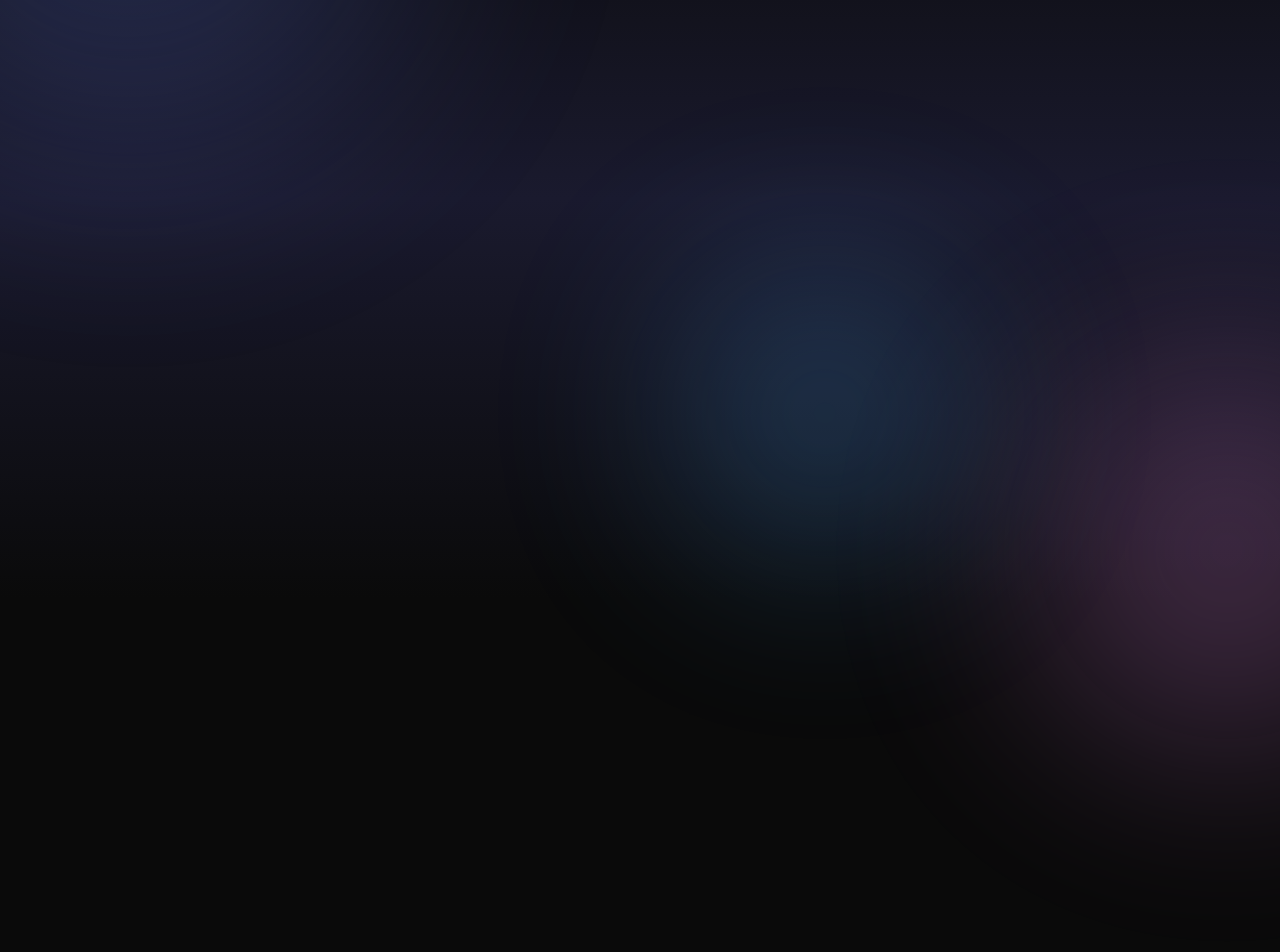
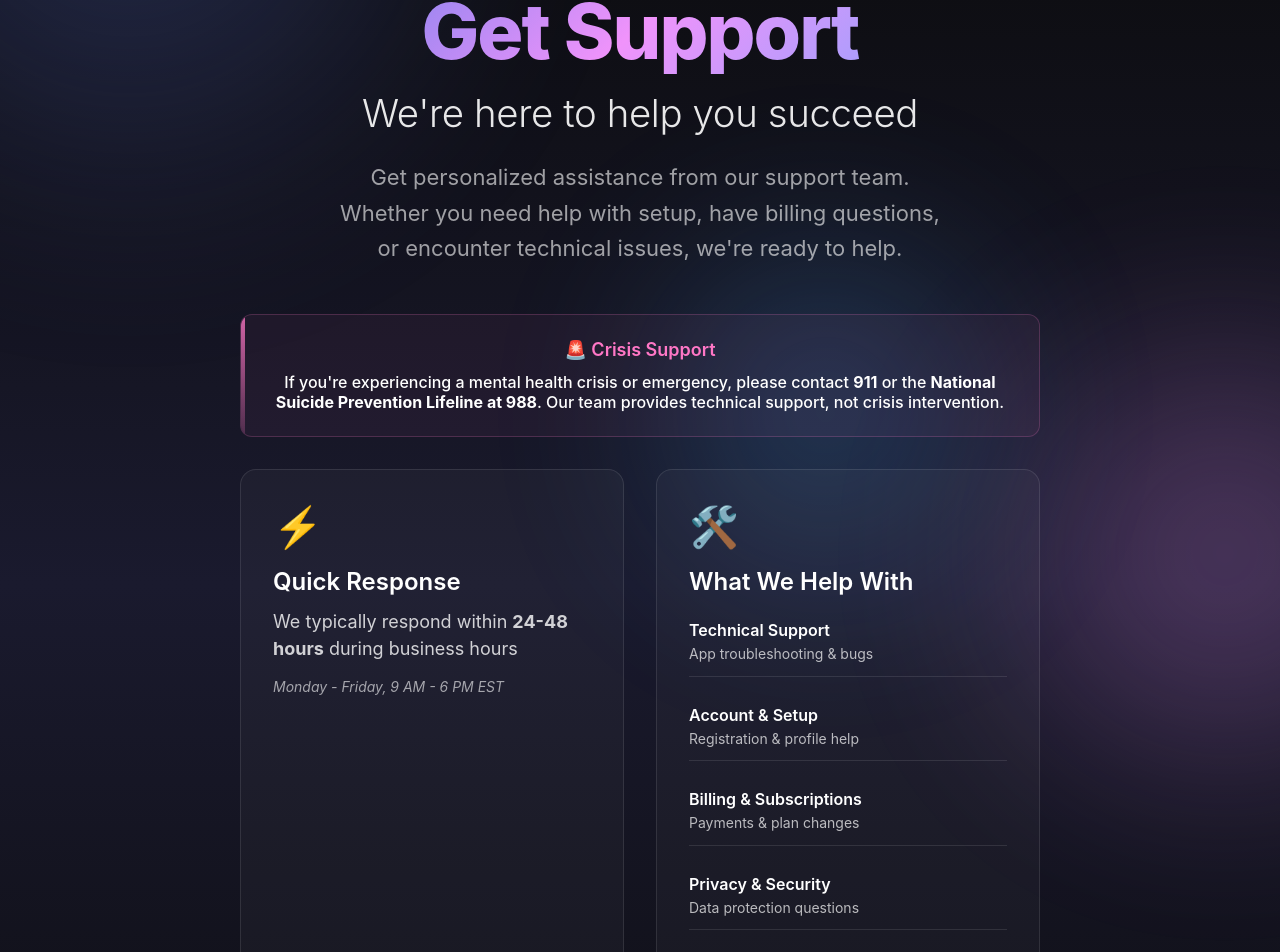
Before and after one commit to jasonmzx/revice-web-page, a React (Vite) app in the folder app/: page /support in a window 1280 px wide. Shown: the part 202-1154 px from the top of the page. Before the commit the page ends 800 px from the top, so only its background shows below. Built offline with nearby package versions, Linux system fonts and the light colour scheme.

Commit message:
Support page improved

```diff
--- a/app/src/App.jsx
+++ b/app/src/App.jsx
@@ -27,7 +27,7 @@ function App() {
             <Route path="/features" element={<Features />} />
             <Route path="/privacy-policy" element={<PrivacyPolicy />} />
             <Route path="/terms-of-service" element={<TermsOfService />} />
-            <Route path="/get-support" element={<GetSupport />} />
+            <Route path="/support" element={<GetSupport />} />
           </Routes>
         </main>
       </div>
--- a/app/src/components/Navigation.jsx
+++ b/app/src/components/Navigation.jsx
@@ -57,8 +57,8 @@ function Navigation() {
             Features
           </Link>
           <Link
-            to="/get-support"
-            className={`nav-link ${isActive('/get-support') ? 'active' : ''}`}
+            to="/support"
+            className={`nav-link ${isActive('/support') ? 'active' : ''}`}
           >
             Support
           </Link>
@@ -127,9 +127,9 @@ function Navigation() {
           Features
         </Link>
         <Link
-          to="/get-support"
+          to="/support"
           onClick={handleNavClick}
-          className={`mobile-nav-link ${isActive('/get-support') ? 'active' : ''}`}
+          className={`mobile-nav-link ${isActive('/support') ? 'active' : ''}`}
         >
           Support
         </Link>
--- a/app/src/index.css
+++ b/app/src/index.css
@@ -33,7 +33,7 @@
 }
 
 .support-title {
-  font-size: clamp(3.5rem, 7vw, 6rem);
+  font-size: clamp(3.5rem, 6vw, 6rem);
   font-weight: 800;
   margin-bottom: 1rem;
   line-height: 1.1;
@@ -293,6 +293,28 @@
     font-size: 1rem;
   }
 
+  .support-cards {
+    grid-template-columns: 1fr;
+    gap: 1.5rem;
+    margin: 1.5rem 0 2.5rem 0;
+  }
+
+  .support-card {
+    padding: 1.5rem;
+  }
+
+  .card-icon {
+    font-size: 2rem;
+  }
+
+  .support-card h3 {
+    font-size: 1.25rem;
+  }
+
+  .support-card p {
+    font-size: 1rem;
+  }
+
   .support-image-container {
     margin-top: 3rem;
   }
@@ -1401,6 +1423,97 @@ a:focus-visible {
   margin-bottom: 0;
 }
 
+.alert-header {
+  font-size: 1.125rem;
+  font-weight: 600;
+  margin-bottom: 0.75rem;
+  color: #ff77c6;
+}
+
+/* Support Cards */
+.support-intro {
+  margin-bottom: 2rem;
+}
+
+.support-cards {
+  display: grid;
+  grid-template-columns: repeat(auto-fit, minmax(350px, 1fr));
+  gap: 2rem;
+  margin: 2rem 0 3rem 0;
+}
+
+.support-card {
+  background: rgba(255, 255, 255, 0.03);
+  border: 1px solid rgba(255, 255, 255, 0.1);
+  border-radius: 16px;
+  padding: 2rem;
+  text-align: left;
+  transition: all 0.3s ease;
+  backdrop-filter: blur(10px);
+}
+
+.support-card:hover {
+  transform: translateY(-4px);
+  border-color: rgba(102, 126, 234, 0.3);
+  background: rgba(255, 255, 255, 0.05);
+}
+
+.card-icon {
+  font-size: 2.5rem;
+  margin-bottom: 1rem;
+  display: block;
+}
+
+.support-card h3 {
+  font-size: 1.5rem;
+  font-weight: 600;
+  color: #ffffff;
+  margin-bottom: 0.75rem;
+}
+
+.support-card p {
+  color: rgba(255, 255, 255, 0.8);
+  font-size: 1.125rem;
+  line-height: 1.5;
+  margin-bottom: 1rem;
+}
+
+.hours-info {
+  color: rgba(255, 255, 255, 0.6);
+  font-size: 0.875rem;
+  font-style: italic;
+}
+
+.help-categories {
+  display: flex;
+  flex-direction: column;
+  gap: 1rem;
+}
+
+.category {
+  display: flex;
+  flex-direction: column;
+  gap: 0.25rem;
+  padding: 0.75rem 0;
+  border-bottom: 1px solid rgba(255, 255, 255, 0.1);
+}
+
+.category:last-child {
+  border-bottom: none;
+}
+
+.category strong {
+  color: #ffffff;
+  font-weight: 600;
+  font-size: 1rem;
+}
+
+.category span {
+  color: rgba(255, 255, 255, 0.7);
+  font-size: 0.875rem;
+  line-height: 1.4;
+}
+
 /* Contact Info Box */
 .contact-info {
   background: rgba(120, 119, 198, 0.05);
--- a/app/src/pages/GetSupport.jsx
+++ b/app/src/pages/GetSupport.jsx
@@ -10,7 +10,7 @@ function GetSupport() {
   }, []);
 
   const handleContactClick = () => {
-    window.location.href = 'mailto:support@reviceapp.com?subject=Support Request';
+    window.location.href = 'mailto:help@revice.app?subject=Support Request';
   };
 
   return (
@@ -21,13 +21,55 @@ function GetSupport() {
             <span className="support-title-gradient">Get Support</span>
           </h1>
 
-          <h2 className="support-subtitle">We're here to help</h2>
+          <div className="support-intro">
+            <h2 className="support-subtitle">We're here to help you succeed</h2>
 
-          <p className="support-description">
-            Click the button below to get in touch with us via email.
-            Whether you have a refund inquiry, technical issue, or any other questions,
-            our support team is ready to assist you.
-          </p>
+            <p className="support-description">
+              Get personalized assistance from our support team. Whether you need help with setup,
+              have billing questions, or encounter technical issues, we're ready to help.
+            </p>
+          </div>
+
+          <div className="alert-box">
+            <div className="alert-header">🚨 Crisis Support</div>
+            <p>If you're experiencing a mental health crisis or emergency, please contact <strong>911</strong> or the <strong>National Suicide Prevention Lifeline at 988</strong>. Our team provides technical support, not crisis intervention.</p>
+          </div>
+
+          <div className="support-cards">
+            <div className="support-card">
+              <div className="card-icon">⚡</div>
+              <h3>Quick Response</h3>
+              <p>We typically respond within <strong>24-48 hours</strong> during business hours</p>
+              <div className="hours-info">Monday - Friday, 9 AM - 6 PM EST</div>
+            </div>
+
+            <div className="support-card">
+              <div className="card-icon">🛠️</div>
+              <h3>What We Help With</h3>
+              <div className="help-categories">
+                <div className="category">
+                  <strong>Technical Support</strong>
+                  <span>App troubleshooting & bugs</span>
+                </div>
+                <div className="category">
+                  <strong>Account & Setup</strong>
+                  <span>Registration & profile help</span>
+                </div>
+                <div className="category">
+                  <strong>Billing & Subscriptions</strong>
+                  <span>Payments & plan changes</span>
+                </div>
+                <div className="category">
+                  <strong>Privacy & Security</strong>
+                  <span>Data protection questions</span>
+                </div>
+                <div className="category">
+                  <strong>General Questions</strong>
+                  <span>Features & how-to guidance</span>
+                </div>
+              </div>
+            </div>
+          </div>
 
           <button
             onClick={handleContactClick}
@@ -37,13 +79,6 @@ function GetSupport() {
             <span className="button-glow"></span>
           </button>
 
-          <div className="support-image-container">
-            <img
-              src="https://placehold.co/400x800"
-              alt="Revice App Support"
-              className="support-app-image"
-            />
-          </div>
         </div>
       </div>
 
```
